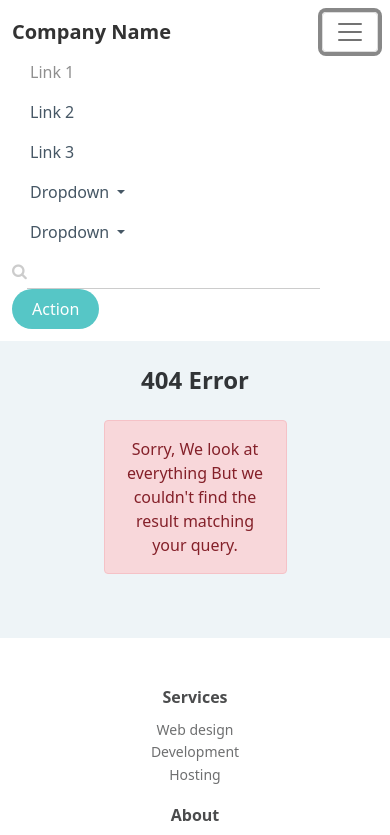
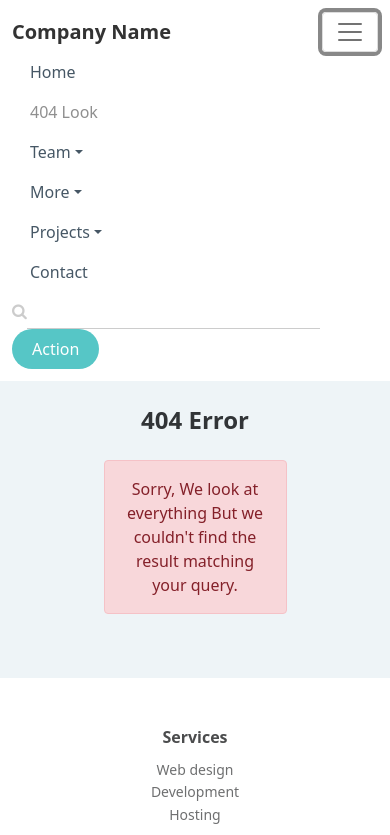
Before and after one commit to e-coders/WebsiteThemeCOPYRIGHTED, a plain HTML site: page 404.html in a window 390 px wide. Both pictures are taken after a click on the button "Toggle navigation". Shown: the top 835 px of the page. Drawn offline with Linux system fonts and the light colour scheme; files whose address does not match are found by name.

Commit message:
Add files via upload

```diff
--- a/404.html
+++ b/404.html
@@ -13,9 +13,7 @@
     <link rel="stylesheet" href="/assets/css/Footer-Clean.css" type="text/css">
     <link rel="stylesheet" href="/assets/css/Footer-Dark.css" type="text/css">
     <link rel="stylesheet" href="/assets/css/Highlight-Phone.css" type="text/css">
-    <link rel="stylesheet" href="/assets/css/Map-Clean.css" type="text/css">
     <link rel="stylesheet" href="/assets/css/Navigation-with-Search.css" type="text/css">
-    <link rel="stylesheet" href="/assets/css/Newsletter-Subscription-Form.css" type="text/css">
     <link rel="stylesheet" href="/assets/css/styles.css" type="text/css">
     <link rel="stylesheet" href="/assets/css/Team-Boxed.css" type="text/css">
     <link rel="stylesheet" href="/assets/css/Testimonials.css" type="text/css">
@@ -28,19 +26,23 @@
         <div class="container"><a class="navbar-brand" href="#">Company Name</a><button data-bs-toggle="collapse" class="navbar-toggler" data-bs-target="#navcol-1"><span class="visually-hidden">Toggle navigation</span><span class="navbar-toggler-icon"></span></button>
             <div class="collapse navbar-collapse" id="navcol-1">
                 <ul class="navbar-nav">
-                    <li class="nav-item"><a class="nav-link active" href="#">Link 1</a></li>
-                    <li class="nav-item"><a class="nav-link" href="#">Link 2</a></li>
-                    <li class="nav-item"><a class="nav-link" href="#">Link 3</a></li>
-                    <li class="nav-item dropdown"><a class="dropdown-toggle nav-link" aria-expanded="false" data-bs-toggle="dropdown" href="#">Dropdown </a>
-                        <div class="dropdown-menu"><a class="dropdown-item" href="#">First Item</a><a class="dropdown-item" href="#">Second Item</a><a class="dropdown-item" href="#">Third Item</a></div>
+                    <li class="nav-item"><a class="nav-link" href="/">Home</a></li>
+                    <li class="nav-item"><a class="nav-link active text-blue" href="#">404 Look</a></li>
+                    <li class="nav-item dropdown"><a class="dropdown-toggle nav-link" aria-expanded="false" data-bs-toggle="dropdown" href="#">Team</a>
+                        <div class="dropdown-menu"><a class="dropdown-item" href="#">Ben Johnson</a><a class="dropdown-item" href="#">Emily Clark</a><a class="dropdown-item" href="#">Carl Kent</a></div>
                     </li>
-                    <li class="nav-item dropdown"><a class="dropdown-toggle nav-link" aria-expanded="false" data-bs-toggle="dropdown" href="#">Dropdown </a>
-                        <div class="dropdown-menu"><a class="dropdown-item" href="#">First Item</a><a class="dropdown-item" href="#">Second Item</a><a class="dropdown-item" href="#">Third Item</a></div>
+
+                    <li class="nav-item dropdown"><a class="dropdown-toggle nav-link" aria-expanded="false" data-bs-toggle="dropdown" href="#">More</a>
+                        <div class="dropdown-menu"><a class="dropdown-item" href="index.html#features">Features</a><a class="dropdown-item" href="/#testimonals">Testimonals</a></div>
                     </li>
+                    <li class="nav-item dropdown"><a class="dropdown-toggle nav-link" aria-expanded="false" data-bs-toggle="dropdown" href="#">Projects</a>
+                        <div class="dropdown-menu"><a class="dropdown-item" href="#">Project Name</a><a class="dropdown-item" href="#">Project Name</a><a class="dropdown-item" href="#">Project Name</a></div>
+                    </li>
+                    <li class="nav-item"><a class="nav-link" href="index.html#contact">Contact</a></li>
                 </ul>
-                <form class="me-auto search-form" target="_self">
-                    <div class="d-flex align-items-center"><label class="form-label d-flex mb-0" for="search-field"><i class="fa fa-search"></i></label><input class="form-control search-field" type="search" id="search-field" name="search"></div>
-                </form><a class="btn btn-light action-button" role="button" href="#">Action </a>
+                <form class="me-auto search-form" action="search.html" id="searchForm">
+                    <div class="d-flex align-items-center"><label class="form-label d-flex mb-0" for="search-field"><i class="fa fa-search"></i></label><input class="form-control search-field" type="search" id="search-field" name="search" class="search-bar-nav"></div>
+                </form><a class="btn btn-light action-button" role="button">Action </a>
             </div>
         </div>
     </nav><!-- End: Navigation with Search -->
```
Also changed, not shown: index.html (+4 -4 lines), search.html (+14 -12 lines), assets/js/search-page.js (line endings or trailing spaces).
